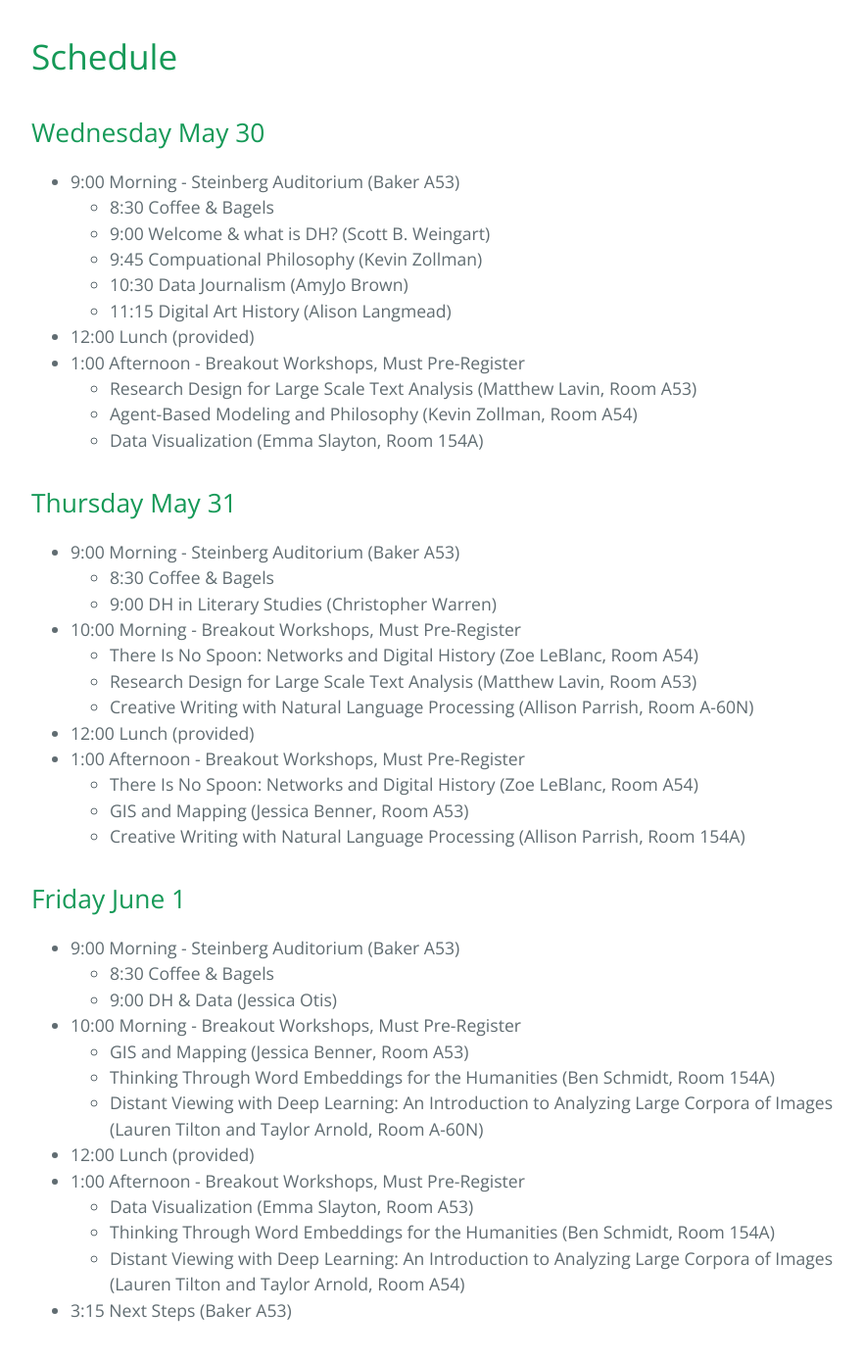
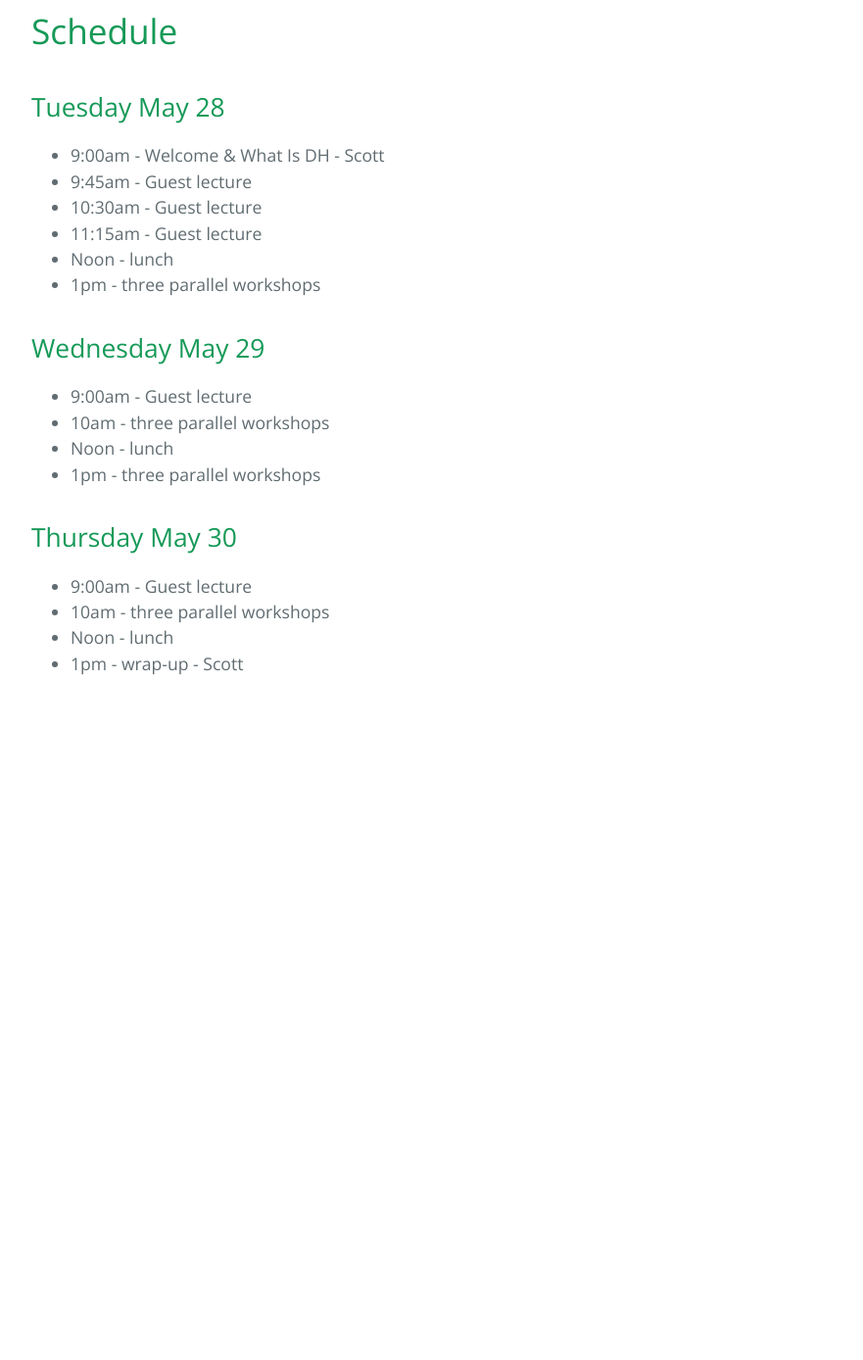
Before and after one commit to dSHARP-CMU/DH-Literacy-Workshop-at-CMU-2019, a Jekyll site: the page built from schedule.md, in a window 1280 px wide and 1400 px high, scrolled down 1536 px. Shown: the top 1388 px of the window at 98% size, without its empty margins (192-1073 px from the left). Built offline with Jekyll 4.4.1, drawn with Linux system fonts in a browser that asks for light colours; our own code applies the rules of GitHub Pages for plain Markdown files; after the commit the page ends 2276 px from its top, so only the background shows below that; some of the changed text lies outside the part shown.

Commit message:
Update schedule.md

```diff
--- a/schedule.md
+++ b/schedule.md
@@ -6,11 +6,10 @@ permalink: schedule.html
 # Logistics
 
 ## When & Where
-**Dates**: Wednesday, May 30th - Friday, June 1st, 2018
+**Dates**: Tuesday, May 28th - Thursday, May 30th, 2019
 
 **Times**:
-- 9am-3pm on 5/30 & 5/31
-- 9am-3:45pm on 6/1.
+- 9am-3pm each day
 
 **Location**: Baker Hall, Steinberg Auditorium (Baker A53) & Breakout Rooms. The auditorium is in the basement of Baker and is a bit difficult to find, so make sure to give yourself enough time to find it.
 
@@ -31,44 +30,24 @@ Hot breakfast will be provided at 8:30am and lunch sandwiches will be provided a
 
 # Schedule
 
-## Wednesday May 30
-- 9:00 Morning - Steinberg Auditorium (Baker A53)
-  - 8:30 Coffee & Bagels
-  - 9:00 Welcome & what is DH? (Scott B. Weingart)
-  - 9:45 Compuational Philosophy (Kevin Zollman)
-  - 10:30 Data Journalism (AmyJo Brown)
-  - 11:15 Digital Art History (Alison Langmead)
-- 12:00 Lunch (provided)
-- 1:00 Afternoon - Breakout Workshops, Must Pre-Register
-  - Research Design for Large Scale Text Analysis (Matthew Lavin, Room A53)
-  - Agent-Based Modeling and Philosophy (Kevin Zollman, Room A54)
-  - Data Visualization (Emma Slayton, Room 154A)
+## Tuesday May 28
+- 9:00am - Welcome & What Is DH - Scott
+- 9:45am - Guest lecture
+- 10:30am - Guest lecture
+- 11:15am - Guest lecture
+- Noon - lunch
+- 1pm - three parallel workshops
 
-## Thursday May 31
-- 9:00 Morning - Steinberg Auditorium (Baker A53)
-  - 8:30 Coffee & Bagels
-  - 9:00 DH in Literary Studies (Christopher Warren)
-- 10:00 Morning - Breakout Workshops, Must Pre-Register
-  - There Is No Spoon: Networks and Digital History (Zoe LeBlanc, Room A54)
-  - Research Design for Large Scale Text Analysis (Matthew Lavin, Room A53)
-  - Creative Writing with Natural Language Processing (Allison Parrish, Room A-60N)
-- 12:00 Lunch (provided)
-- 1:00 Afternoon - Breakout Workshops, Must Pre-Register
-  - There Is No Spoon: Networks and Digital History (Zoe LeBlanc, Room A54)
-  - GIS and Mapping (Jessica Benner, Room A53)
-  - Creative Writing with Natural Language Processing (Allison Parrish, Room 154A)
 
-## Friday June 1
-- 9:00 Morning - Steinberg Auditorium (Baker A53)
-  - 8:30 Coffee & Bagels
-  - 9:00 DH & Data (Jessica Otis)
-- 10:00 Morning - Breakout Workshops, Must Pre-Register
-  - GIS and Mapping (Jessica Benner, Room A53)
-  - Thinking Through Word Embeddings for the Humanities (Ben Schmidt, Room 154A)
-  - Distant Viewing with Deep Learning: An Introduction to Analyzing Large Corpora of Images (Lauren Tilton and Taylor Arnold, Room A-60N)
-- 12:00 Lunch (provided)
-- 1:00 Afternoon - Breakout Workshops, Must Pre-Register
-  - Data Visualization (Emma Slayton, Room A53)
-  - Thinking Through Word Embeddings for the Humanities (Ben Schmidt, Room 154A)
-  - Distant Viewing with Deep Learning: An Introduction to Analyzing Large Corpora of Images (Lauren Tilton and Taylor Arnold, Room A54)
-- 3:15 Next Steps (Baker A53)
+## Wednesday May 29
+- 9:00am - Guest lecture
+- 10am - three parallel workshops
+- Noon - lunch
+- 1pm - three parallel workshops
+
+
+## Thursday May 30
+- 9:00am - Guest lecture
+- 10am - three parallel workshops
+- Noon - lunch
+- 1pm - wrap-up - Scott
```
